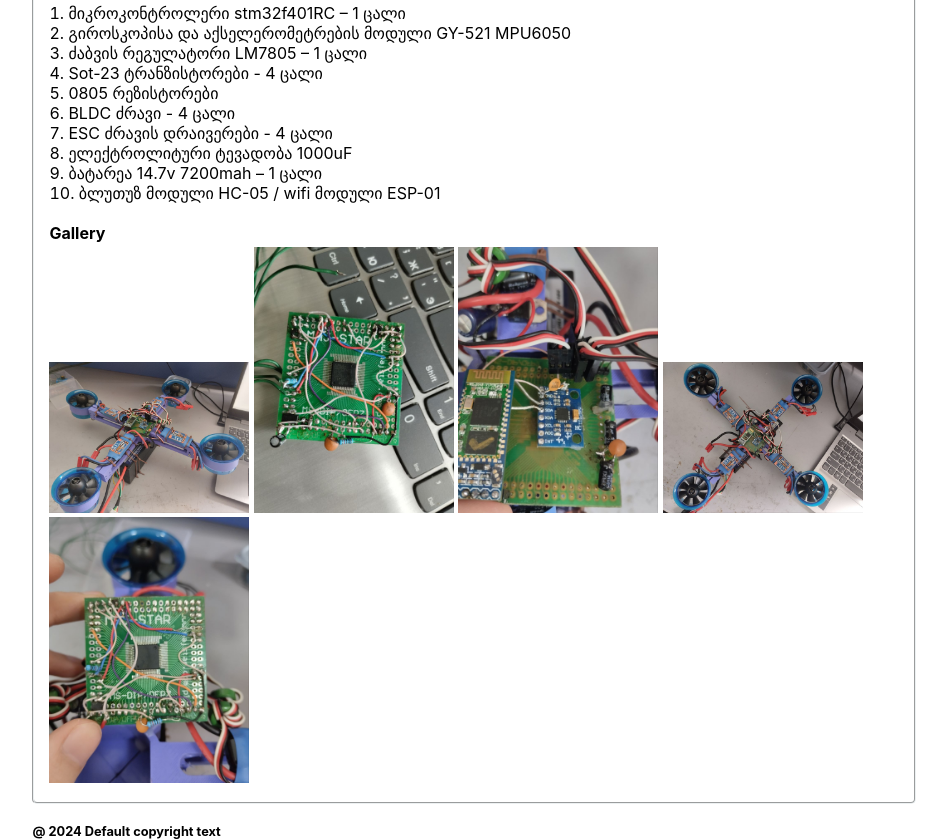
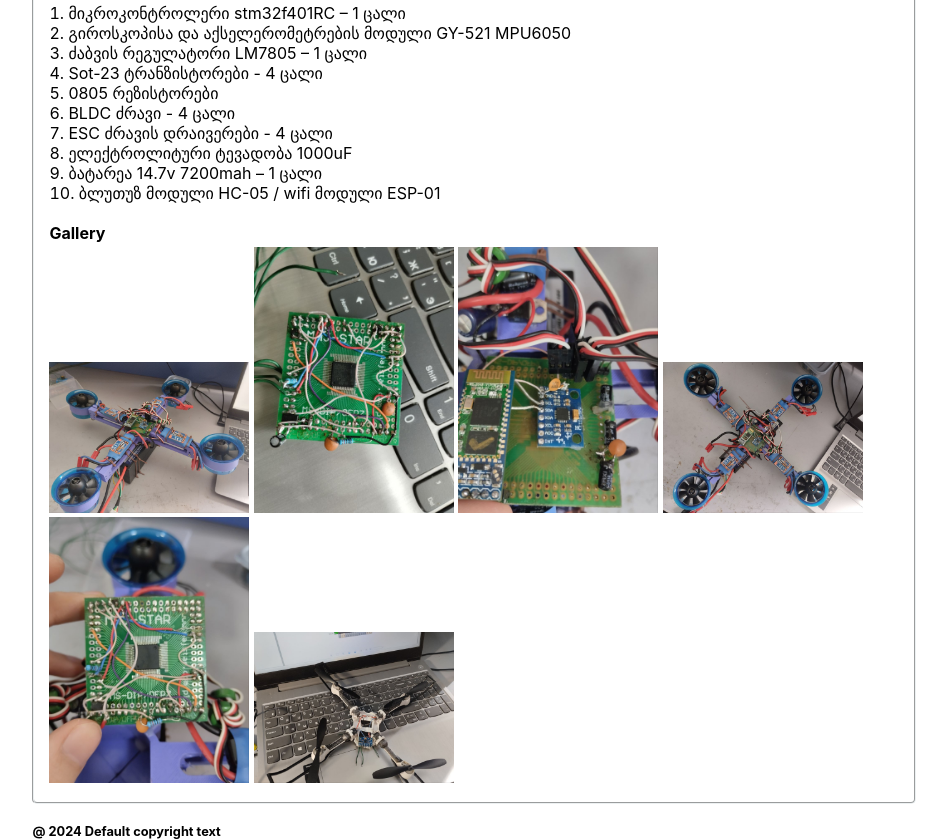
Before and after one commit to GiorgiR2/Giorgi-R., a plain HTML site: page articles/quadcopter/quadcopter.html in a window 1280 px wide. Shown: the part 3252-4091 px from the top of the page, without its empty margins (166-1113 px from the left). Drawn offline with Linux system fonts and the light colour scheme.

Commit message:
refactor: add one more image

```diff
--- a/articles/quadcopter/quadcopter.html
+++ b/articles/quadcopter/quadcopter.html
@@ -121,6 +121,7 @@
             <img src="./picture_2.jpg" alt="quad2" class="gallery">
             <img src="./picture_3.jpg" alt="quad3" class="gallery">
             <img src="./picture_4.jpg" alt="quad4" class="gallery">
+            <img src="./picture_5.jpg" alt="quad5" class="gallery">
         </div>
     </main>
 
```
